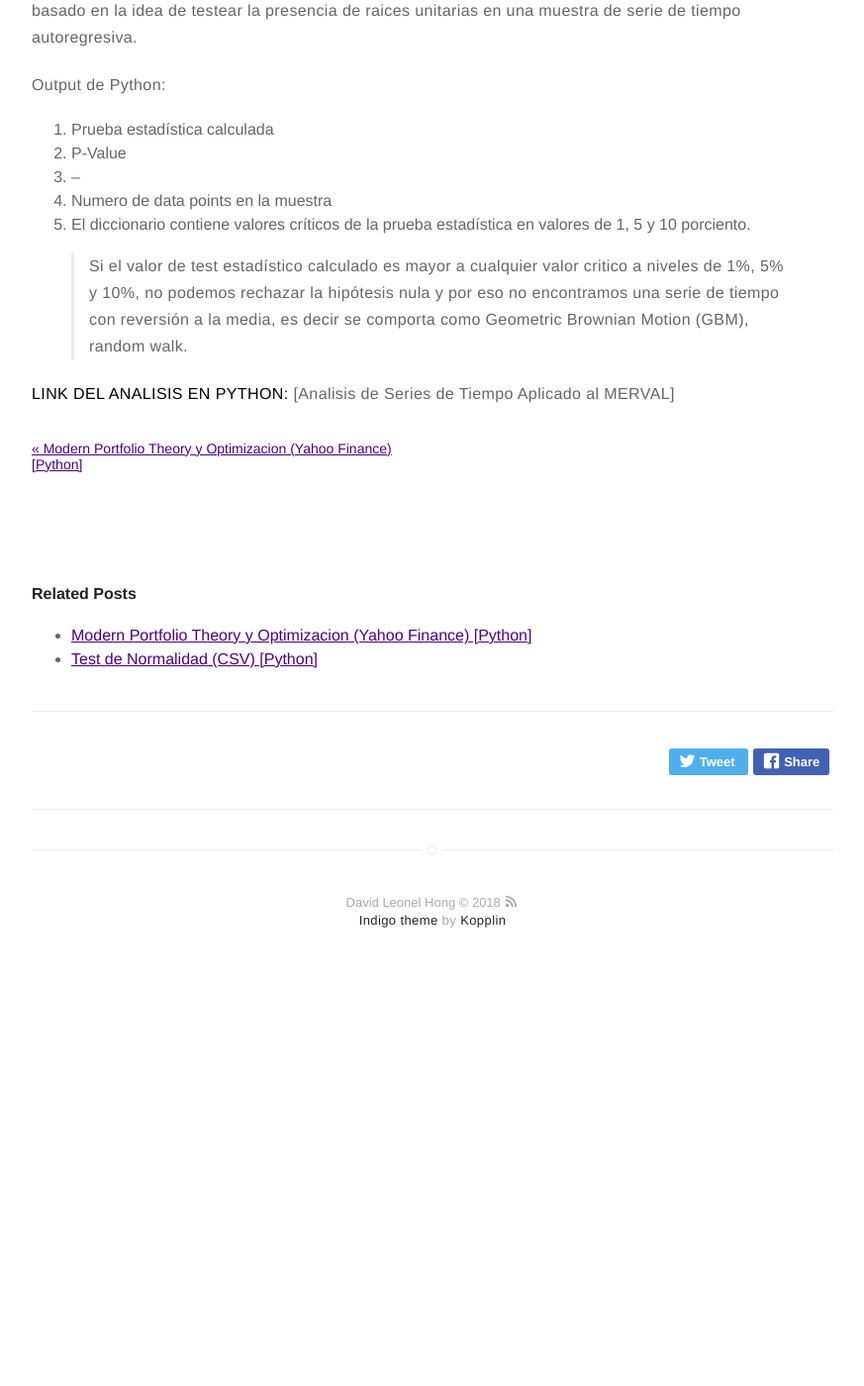
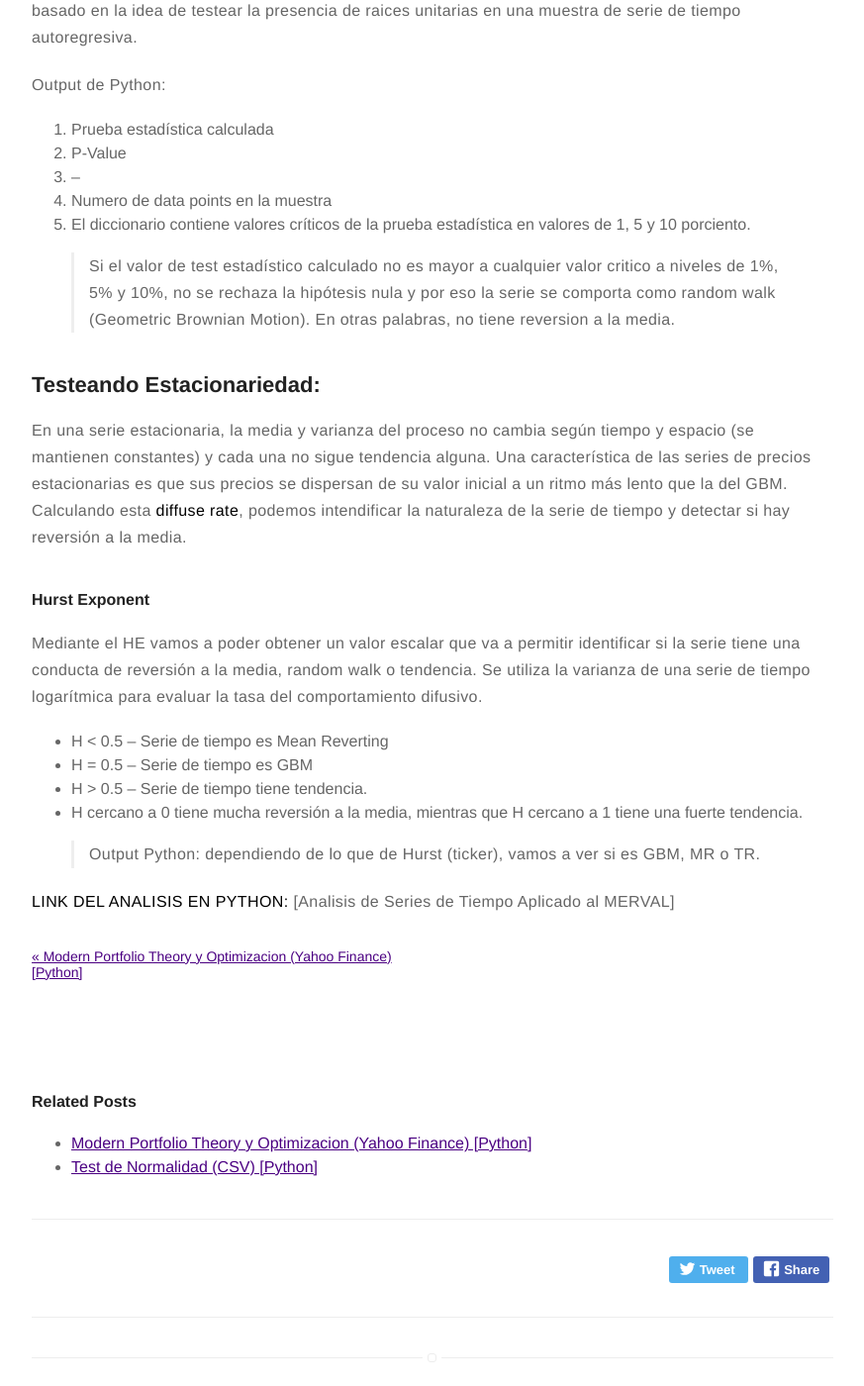
Before and after one commit to davidleonelhong/davidleonelhong.github.io, a Jekyll site: the page built from _posts/2018-10-10-Time-Series-Analysis.md, in a window 1280 px wide and 1400 px high, scrolled down 913 px. Shown: the whole window at 99% size, without its empty margins (203-1076 px from the left). Built offline with Jekyll 4.4.1, drawn with Linux system fonts in a browser that asks for light colours; a script that is not in the unit is left out; before the commit the page ends 1914 px from its top, so only the background shows below that.

Commit message:
Update 2018-10-10-Time-Series-Analysis.md

```diff
--- a/_posts/2018-10-10-Time-Series-Analysis.md
+++ b/_posts/2018-10-10-Time-Series-Analysis.md
@@ -30,6 +30,20 @@ Output de Python:
 4.	Numero de data points en la muestra
 5.	El diccionario contiene valores críticos de la prueba estadística en valores de 1, 5 y 10 porciento.
 
-> Si el valor de test estadístico calculado es mayor a cualquier valor critico a niveles de 1%, 5% y 10%, no podemos rechazar la hipótesis nula y por eso no encontramos una serie de tiempo con reversión a la media, es decir se comporta como Geometric Brownian Motion (GBM), random walk.
+> Si el valor de test estadístico calculado no es mayor a cualquier valor critico a niveles de 1%, 5% y 10%, no se rechaza la hipótesis nula y por eso la serie se comporta como random walk (Geometric Brownian Motion). En otras palabras, no tiene reversion a la media.
+
+## Testeando Estacionariedad:
+En una serie estacionaria, la media y varianza del proceso no cambia según tiempo y espacio (se mantienen constantes) y cada una no sigue tendencia alguna. Una característica de las series de precios estacionarias es que sus precios se dispersan de su valor inicial a un ritmo más lento que la del GBM. Calculando esta **diffuse rate**, podemos intendificar la naturaleza de la serie de tiempo y detectar si hay reversión a la media.
+
+#### Hurst Exponent
+
+Mediante el HE vamos a poder obtener un valor escalar que va a permitir identificar si la serie tiene una conducta de reversión a la media, random walk o tendencia. Se utiliza la varianza de una serie de tiempo logarítmica para evaluar la tasa del comportamiento difusivo.
+
+* H < 0.5 -- Serie de tiempo es Mean Reverting
+* H = 0.5 -- Serie de tiempo es GBM
+* H > 0.5 -- Serie de tiempo tiene tendencia.
+* H cercano a 0 tiene mucha reversión a la media, mientras que H cercano a 1 tiene una fuerte tendencia.
+
+> Output Python: dependiendo de lo que de Hurst (ticker), vamos a ver si es GBM, MR o TR.
 
 **LINK DEL ANALISIS EN PYTHON:** [Analisis de Series de Tiempo Aplicado al MERVAL]
```
